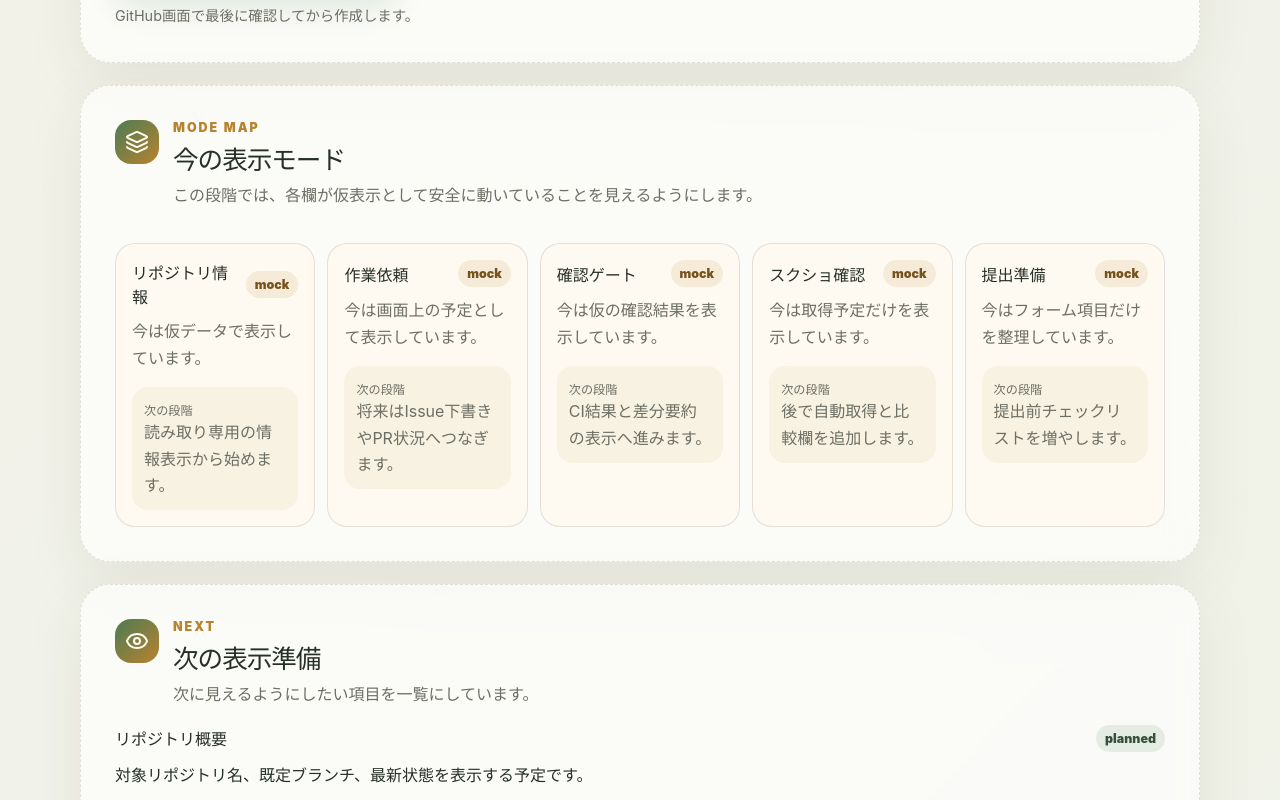
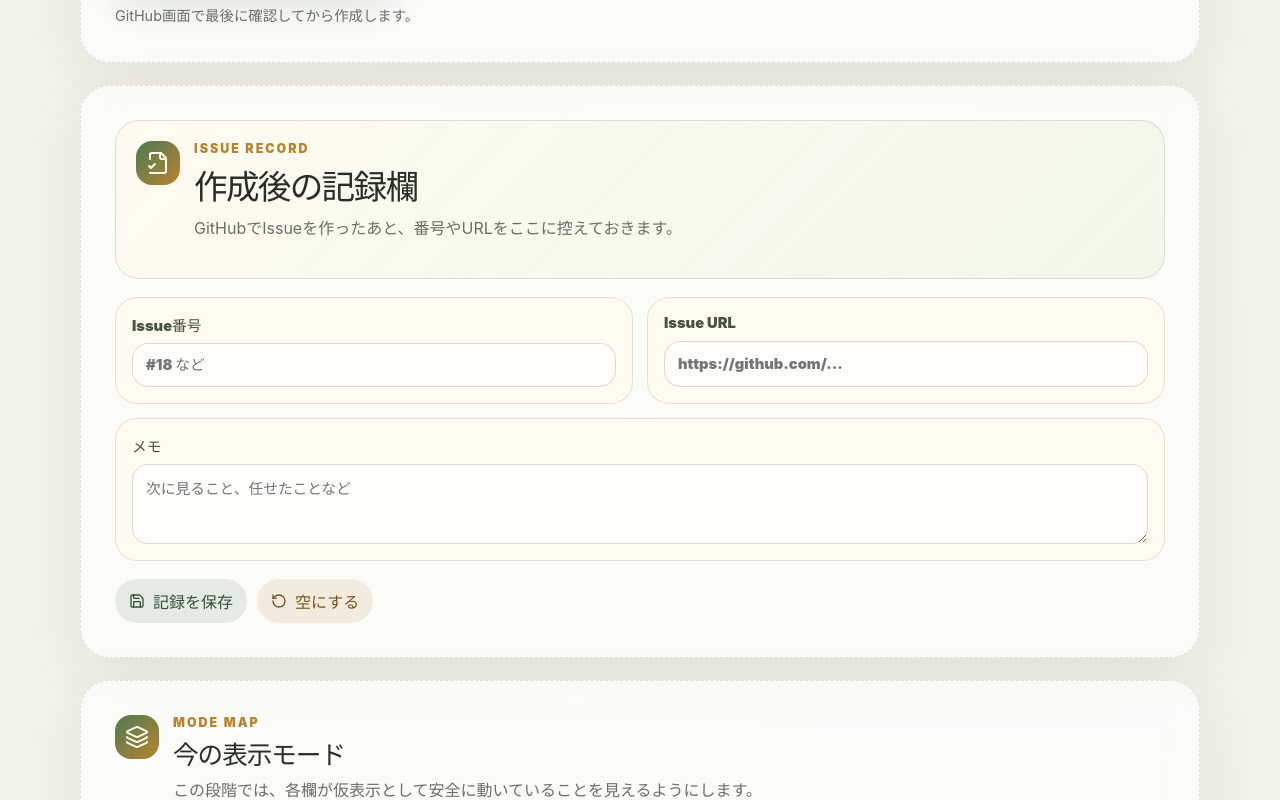
Before and after one commit to sunpotflower4460-cpu/darake-dev-app-AI, a React (Vite) app: page / in a window 1280 px wide. Shown: the part 10480-11280 px from the top of the page. Built offline with nearby package versions, Linux system fonts and the light colour scheme.

Commit message:
Phase 4.8: Issue record panel
Add issue record panel and local storage.

```diff
--- /dev/null
+++ b/src/components/IssueRecordPanel.tsx
@@ -0,0 +1,58 @@
+import { useState } from 'react';
+import { Check, FileCheck2, RotateCcw, Save } from 'lucide-react';
+import { clearIssueRecord, loadIssueRecord, saveIssueRecord, type IssueRecord } from '../utils/issueRecordStore';
+
+export function IssueRecordPanel() {
+  const [record, setRecord] = useState<IssueRecord>(() => loadIssueRecord());
+  const [saved, setSaved] = useState(false);
+
+  function updateRecord(next: Partial<IssueRecord>) {
+    setRecord((current) => ({ ...current, ...next }));
+    setSaved(false);
+  }
+
+  function handleSave() {
+    setRecord(saveIssueRecord(record));
+    setSaved(true);
+    window.setTimeout(() => setSaved(false), 1800);
+  }
+
+  function handleClear() {
+    setRecord(clearIssueRecord());
+    setSaved(false);
+  }
+
+  return (
+    <div className="issueRecordPanel">
+      <div className="issueRecordHero">
+        <FileCheck2 />
+        <div>
+          <p className="eyebrow">Issue Record</p>
+          <h3>作成後の記録欄</h3>
+          <p>GitHubでIssueを作ったあと、番号やURLをここに控えておきます。</p>
+        </div>
+      </div>
+
+      <div className="issueRecordGrid">
+        <label>
+          Issue番号
+          <input value={record.number} placeholder="#18 など" onChange={(event) => updateRecord({ number: event.target.value })} />
+        </label>
+        <label>
+          Issue URL
+          <input value={record.url} placeholder="https://github.com/..." onChange={(event) => updateRecord({ url: event.target.value })} />
+        </label>
+        <label className="recordNoteField">
+          メモ
+          <textarea rows={3} value={record.note} placeholder="次に見ること、任せたことなど" onChange={(event) => updateRecord({ note: event.target.value })} />
+        </label>
+      </div>
+
+      <div className="issueRecordActions">
+        <button type="button" onClick={handleSave}>{saved ? <Check size={16} /> : <Save size={16} />} {saved ? '保存しました' : '記録を保存'}</button>
+        <button type="button" className="secondaryRecordButton" onClick={handleClear}><RotateCcw size={16} /> 空にする</button>
+        {record.savedAt && <span>保存時刻: {record.savedAt}</span>}
+      </div>
+    </div>
+  );
+}
--- /dev/null
+++ b/src/issueRecord.css
@@ -0,0 +1,102 @@
+.issueRecordPanel {
+  display: grid;
+  gap: 18px;
+}
+
+.issueRecordHero {
+  display: grid;
+  grid-template-columns: auto 1fr;
+  gap: 14px;
+  align-items: start;
+  padding: 20px;
+  border: 1px solid rgba(76, 124, 85, 0.18);
+  border-radius: 24px;
+  background: linear-gradient(135deg, rgba(255, 250, 240, 0.94), rgba(238, 247, 231, 0.88));
+}
+
+.issueRecordHero > svg {
+  width: 44px;
+  height: 44px;
+  padding: 10px;
+  border-radius: 16px;
+  color: #fffaf0;
+  background: linear-gradient(135deg, #4c7c55, #b9822e);
+}
+
+.issueRecordHero h3 {
+  margin: 0 0 6px;
+  font-size: clamp(1.45rem, 3vw, 2.1rem);
+  letter-spacing: -0.05em;
+}
+
+.issueRecordHero p:not(.eyebrow),
+.issueRecordActions span {
+  color: var(--muted);
+  line-height: 1.65;
+}
+
+.issueRecordGrid {
+  display: grid;
+  grid-template-columns: repeat(2, minmax(0, 1fr));
+  gap: 14px;
+}
+
+.issueRecordGrid label {
+  display: grid;
+  gap: 8px;
+  padding: 16px;
+  border: 1px solid var(--line);
+  border-radius: 22px;
+  background: rgba(255, 250, 240, 0.82);
+  color: #475241;
+  font-size: 0.92rem;
+  font-weight: 900;
+}
+
+.recordNoteField {
+  grid-column: 1 / -1;
+}
+
+.issueRecordGrid input,
+.issueRecordGrid textarea {
+  width: 100%;
+  border: 1px solid rgba(68, 59, 39, 0.18);
+  border-radius: 16px;
+  padding: 12px 13px;
+  color: var(--ink);
+  background: rgba(255, 255, 255, 0.72);
+  outline: none;
+  resize: vertical;
+}
+
+.issueRecordActions {
+  display: flex;
+  flex-wrap: wrap;
+  gap: 10px;
+  align-items: center;
+}
+
+.issueRecordActions button {
+  display: inline-flex;
+  gap: 8px;
+  align-items: center;
+  border: 0;
+  border-radius: 999px;
+  padding: 10px 14px;
+  color: #35513d;
+  background: rgba(76, 124, 85, 0.13);
+  font-weight: 900;
+  cursor: pointer;
+}
+
+.issueRecordActions .secondaryRecordButton {
+  color: #76531d;
+  background: rgba(185, 130, 46, 0.13);
+}
+
+@media (max-width: 760px) {
+  .issueRecordHero,
+  .issueRecordGrid {
+    grid-template-columns: 1fr;
+  }
+}
--- a/src/main.tsx
+++ b/src/main.tsx
@@ -6,6 +6,7 @@ import { FinalCheckPanel } from './components/FinalCheckPanel';
 import { FuturePanel } from './components/FuturePanel';
 import { InfoPanel } from './components/InfoPanel';
 import { IssueDraftPanel } from './components/IssueDraftPanel';
+import { IssueRecordPanel } from './components/IssueRecordPanel';
 import { ManualGatePanel } from './components/ManualGatePanel';
 import { StatusPanel } from './components/StatusPanel';
 import './styles.css';
@@ -17,6 +18,7 @@ import './issueDraft.css';
 import './issueEdit.css';
 import './finalCheck.css';
 import './manualGate.css';
+import './issueRecord.css';
 
 ReactDOM.createRoot(document.getElementById('root') as HTMLElement).render(
   <React.StrictMode>
@@ -35,6 +37,9 @@ ReactDOM.createRoot(document.getElementById('root') as HTMLElement).render(
         <ManualGatePanel />
       </div>
       <div className="panel statusModePanel">
+        <IssueRecordPanel />
+      </div>
+      <div className="panel statusModePanel">
         <StatusPanel />
       </div>
       <div className="panel statusModePanel">
--- /dev/null
+++ b/src/utils/issueRecordStore.ts
@@ -0,0 +1,48 @@
+export type IssueRecord = {
+  number: string;
+  url: string;
+  note: string;
+  savedAt?: string;
+};
+
+const KEY = 'darake.issueRecord.v1';
+
+export const emptyIssueRecord: IssueRecord = {
+  number: '',
+  url: '',
+  note: '',
+};
+
+export function loadIssueRecord(): IssueRecord {
+  try {
+    const raw = localStorage.getItem(KEY);
+    return raw ? { ...emptyIssueRecord, ...JSON.parse(raw) } : emptyIssueRecord;
+  } catch {
+    return emptyIssueRecord;
+  }
+}
+
+export function saveIssueRecord(record: IssueRecord): IssueRecord {
+  const next = {
+    ...record,
+    savedAt: new Date().toISOString(),
+  };
+
+  try {
+    localStorage.setItem(KEY, JSON.stringify(next));
+  } catch {
+    return next;
+  }
+
+  return next;
+}
+
+export function clearIssueRecord(): IssueRecord {
+  try {
+    localStorage.removeItem(KEY);
+  } catch {
+    return emptyIssueRecord;
+  }
+
+  return emptyIssueRecord;
+}
```
